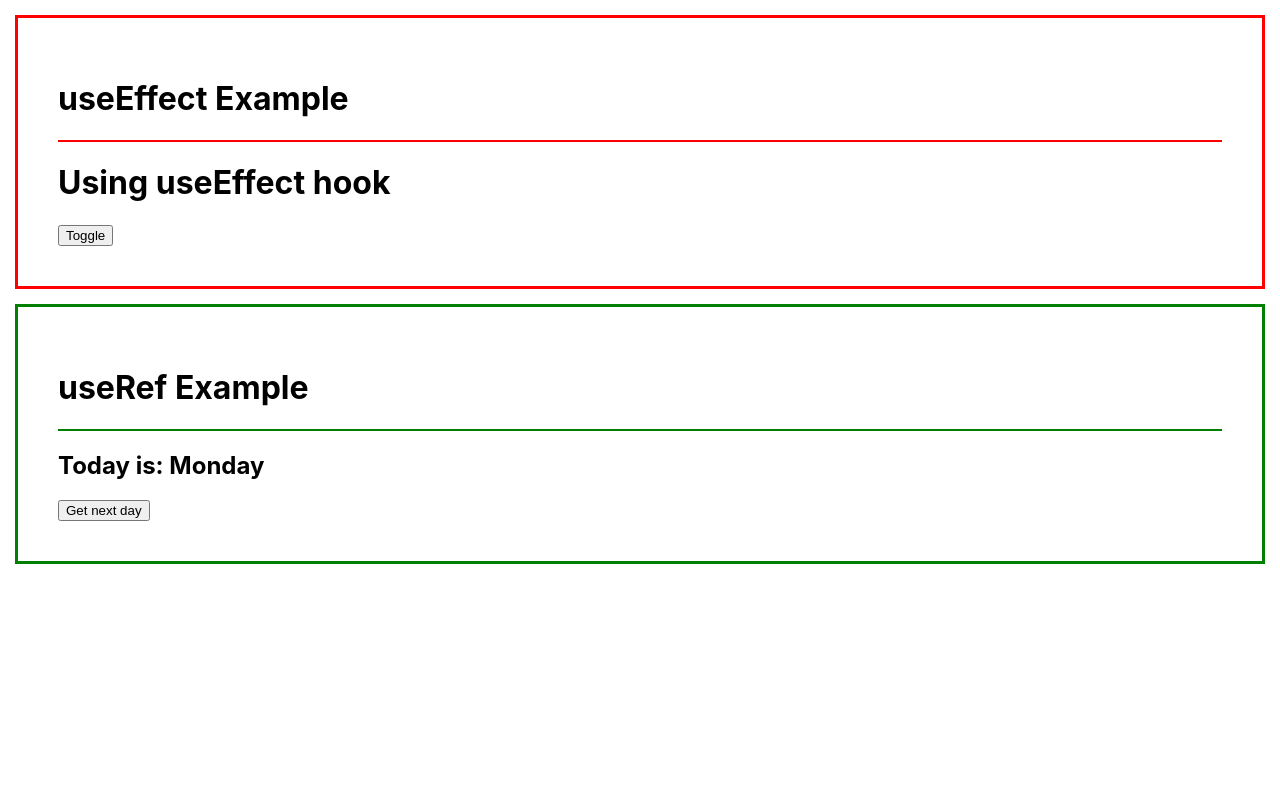
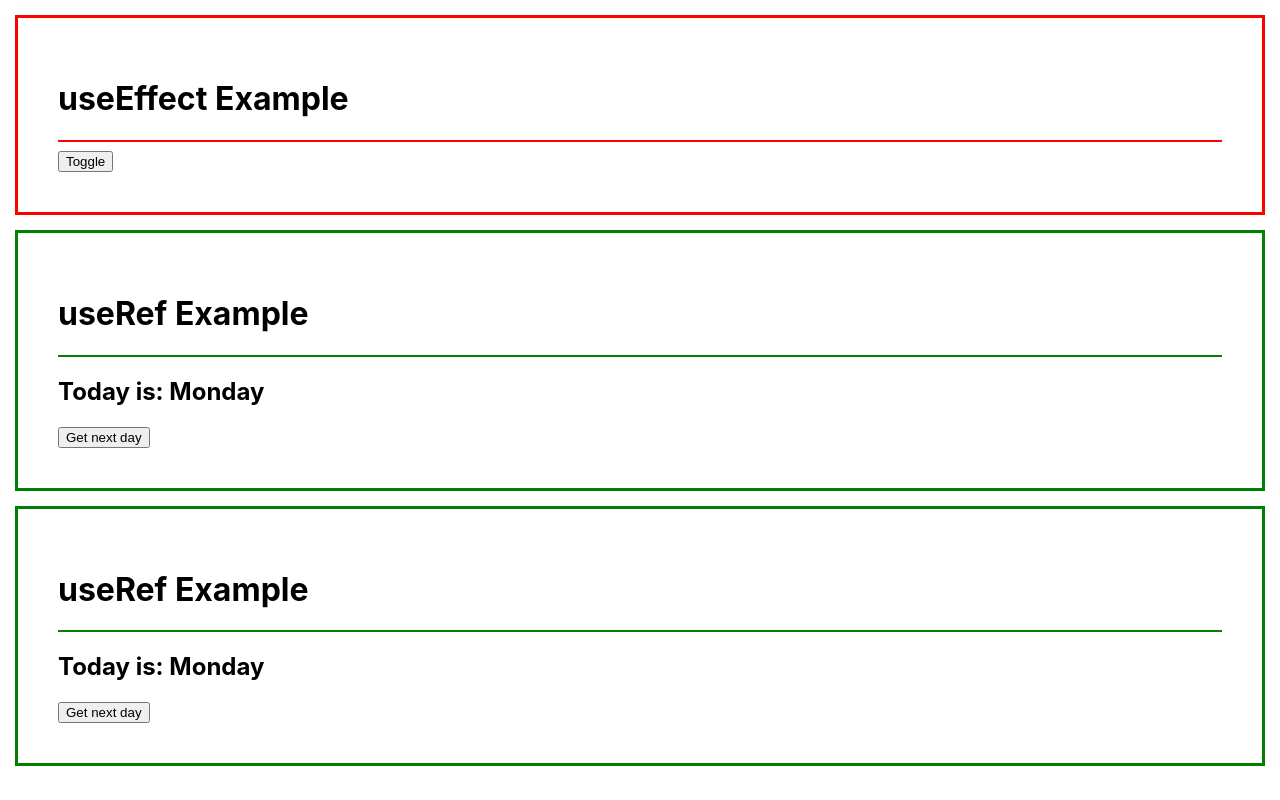
Before and after one commit to recervictory/Meta-Front-End-Developer-Professional-Certificate, a React (Create React App) app in the folder C6 - Advanced React/W02 - ReactHooks/reactlab/: page / in a window 1280 px wide. Built offline with nearby package versions, Linux system fonts and the light colour scheme.

Commit message:
C6 - Layout

```diff
--- a/C6 - Advanced React/W02 - ReactHooks/reactlab/src/App.js
+++ b/C6 - Advanced React/W02 - ReactHooks/reactlab/src/App.js
@@ -1,12 +1,19 @@
 import { useState, useEffect, useRef } from "react";
 import UseEffectExample from "./Components/UseEffectExample";
 import UseRefExample from "./Components/UseRefExample";
+import Section from "./layouts/Section";
 export default function App() {
-
   return (
     <div>
-    <UseEffectExample title="useEffect" color="red"/>
-    <UseRefExample title="useRef" color="green"/>
+      <Section title="useEffect" color="red">
+        <UseEffectExample />
+      </Section>
+      <Section title="useRef" color="green">
+        <UseRefExample />
+      </Section>
+      <Section title="useRef" color="green">
+        <UseRefExample />
+      </Section>
     </div>
   );
 }
--- a/C6 - Advanced React/W02 - ReactHooks/reactlab/src/Components/UseEffectExample.js
+++ b/C6 - Advanced React/W02 - ReactHooks/reactlab/src/Components/UseEffectExample.js
@@ -1,4 +1,4 @@
-import React, {useState, useEffect} from "react";
+import React, { useState, useEffect } from "react";
 
 const UseEffectExample = (props) => {
   const [toggle, setToggle] = useState(false);
@@ -7,21 +7,12 @@ const UseEffectExample = (props) => {
     setToggle(!toggle);
   };
 
-  useEffect( () => {
+  useEffect(() => {
     document.title = toggle ? "Welcome to Little Lemon!" : "Using useEffect";
-  },[toggle])
+  }, [toggle]);
 
   return (
-    <div
-      style={{
-        padding: "40px",
-        border: `3px solid ${props.color}`,
-        margin: "15px",
-      }}
-    >
-      <h1 style={{ padding: "0px" }}>{props.title} Example</h1>
-      <hr style={{ border: `1px solid ${props.color}` }} />
-      <h1>Using useEffect hook</h1>
+    <div>
       <button onClick={clickHandler}>Toggle</button>
       {toggle && <h2>Welcome to Little Lemon!</h2>}
     </div>
--- a/C6 - Advanced React/W02 - ReactHooks/reactlab/src/Components/UseRefExample.js
+++ b/C6 - Advanced React/W02 - ReactHooks/reactlab/src/Components/UseRefExample.js
@@ -27,9 +27,7 @@ const UseRefExample = (props) => {
     }
   };
   return (
-    <div style={{ padding: "40px", border: `3px solid ${props.color}`, margin: "15px" }}>
-      <h1 style={{ padding: "0px" }}>{props.title} Example</h1>
-      <hr style={{border: `1px solid ${props.color}` }}/>
+    <div>
       <h2>
         Today is: {day}
         <br />
--- /dev/null
+++ b/C6 - Advanced React/W02 - ReactHooks/reactlab/src/layouts/Section.js
@@ -0,0 +1,19 @@
+import React from 'react'
+
+const Section = ({title, children, color}) => {
+  return (
+    <div
+      style={{
+        padding: "40px",
+        border: `3px solid ${color}`,
+        margin: "15px",
+      }}
+    >
+    <h1 style={{ padding: "0px" }}>{title} Example</h1>
+    <hr style={{ border: `1px solid ${color}` }} />
+    {children}
+    </div>
+  )
+}
+
+export default Section
```
